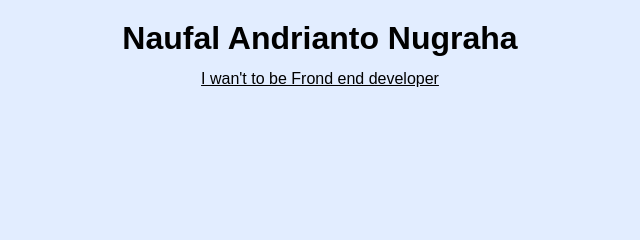
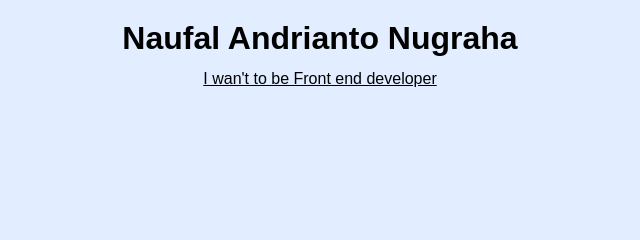
Before and after one commit to NaufalAndriantoNugraha/naufalandriantonugraha.github.io, a plain HTML site: page index.html in a window 1280 px wide. Shown: the part 282-522 px from the top of the page, 320-960 px from the left. Drawn offline with Linux system fonts and the light colour scheme.

Commit message:
Update index.html

```diff
--- a/index.html
+++ b/index.html
@@ -27,7 +27,7 @@
         </div>
         <div class="main-section-item-2">
           <h1 class="main-title">Naufal Andrianto Nugraha</h1>
-          <p class="main-additional-information">I wan't to be Frond end developer</p>
+          <p class="main-additional-information">I wan't to be Front end developer</p>
         </div>
       </div>
       <svg xmlns="http://www.w3.org/2000/svg" viewBox="0 0 1440 320">
```
